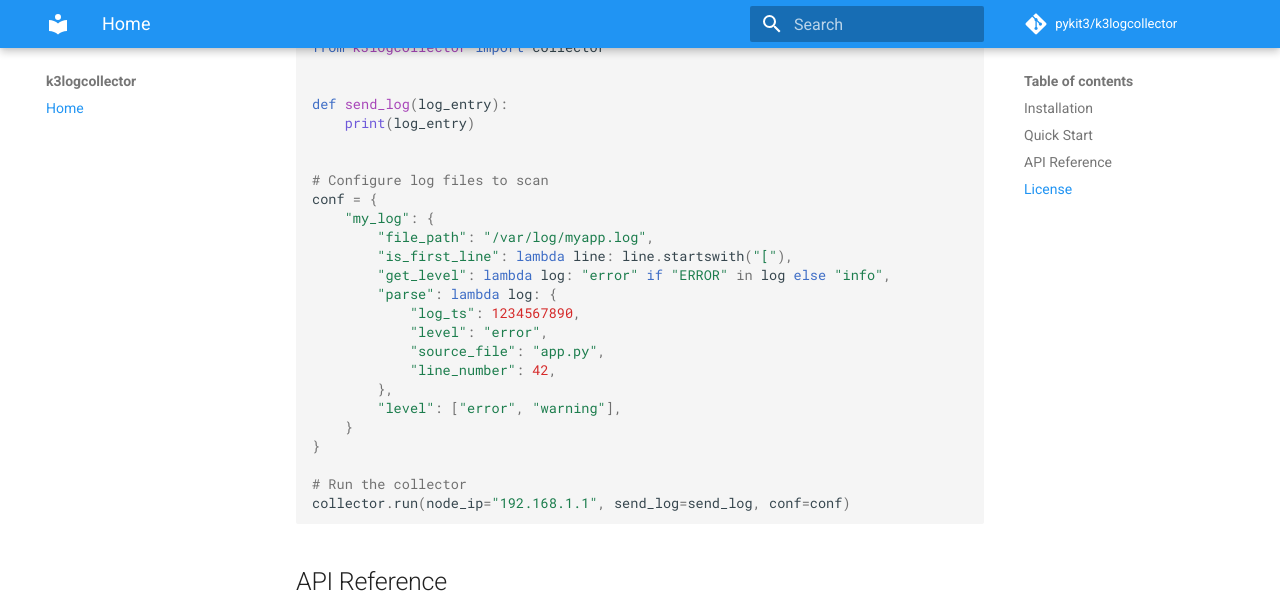
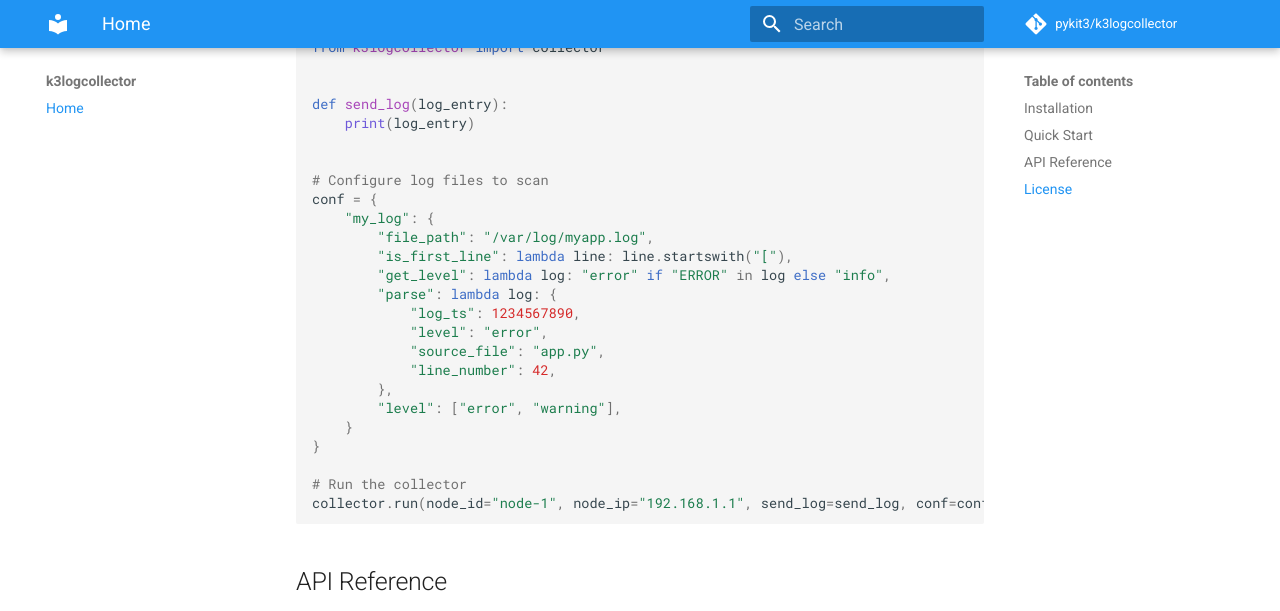
Before and after one commit to pykit3/k3logcollector, an MkDocs documentation site: the page built from docs/index.md, in a window 1280 px wide and 900 px high, scrolled down 511 px, cut to the strip 0-611 px from the top of the window. Built offline with MkDocs 1.6.1 and Material for MkDocs 9.7.7, drawn with Linux system fonts in a browser that asks for light colours; comment, search, counter and statistics services are not loaded.

Commit message:
docs: run: list node_id as a required argument of run()
# Summary

The Quick Start in `docs/index.md` now passes `node_id` to
`collector.run()`, and the argument list in the `run()` comment names
`node_id` as required.

# Details

`run()` reads `kwargs["node_id"]`, but its comment listed only
`node_ip`, `send_log` and `conf` as required, and the Quick Start
followed it. Running the Quick Start raised `KeyError: 'node_id'`.

````diff
--- a/collector.py
+++ b/collector.py
@@ -13,6 +13,9 @@ logger = logging.getLogger(__name__)
 
 def run(**kwargs):
     # Following is all the valid keyword arguments.
+    # -   `node_id`:
+    # the id of this machine. Required.
+    #
     # -   `node_ip`:
     # the ip of this machine. Required.
     #
--- a/docs/index.md
+++ b/docs/index.md
@@ -41,7 +41,7 @@ conf = {
 }
 
 # Run the collector
-collector.run(node_ip="192.168.1.1", send_log=send_log, conf=conf)
+collector.run(node_id="node-1", node_ip="192.168.1.1", send_log=send_log, conf=conf)
 ```
 
 ## API Reference
````
